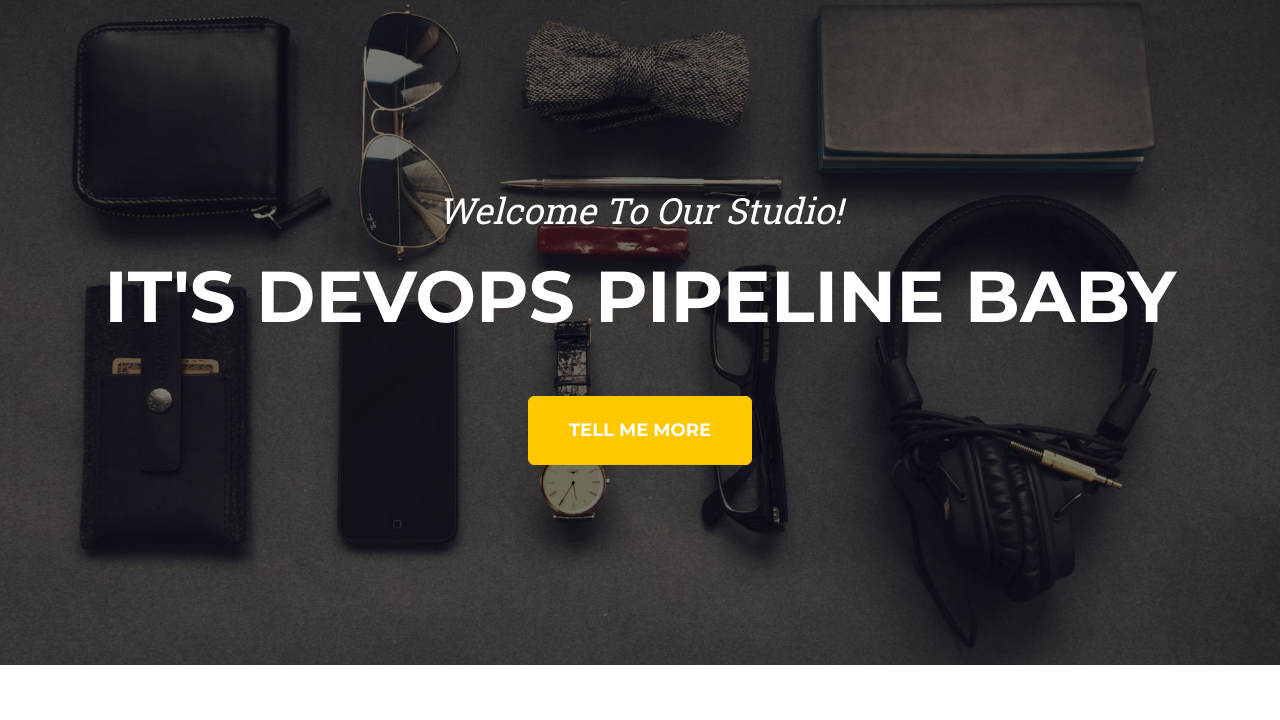
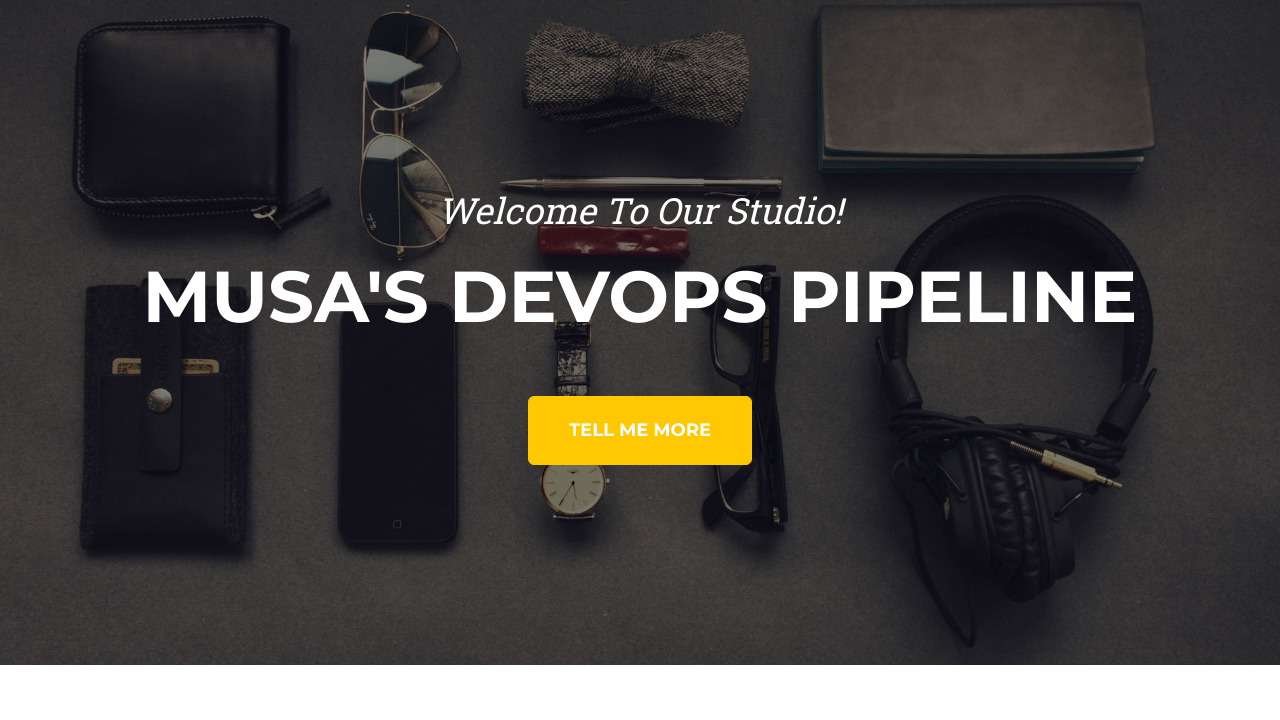
Before and after one commit to musayyab34/static-website, a plain HTML site: page index.html in a window 1280 px wide. Shown: the part 80-800 px from the top of the page. Drawn offline with nearby package versions, Linux system fonts and the light colour scheme.

Commit message:
Added HTML testing V2

```diff
--- a/index.html
+++ b/index.html
@@ -40,7 +40,7 @@
         <header class="masthead">
             <div class="container">
                 <div class="masthead-subheading">Welcome To Our Studio!</div>
-                <div class="masthead-heading text-uppercase">It's DevOps Pipeline Baby</div>
+                <div class="masthead-heading text-uppercase">Musa's DevOps Pipeline</div>
                 <a class="btn btn-primary btn-xl text-uppercase" href="#services">Tell Me More</a>
             </div>
         </header>
```
